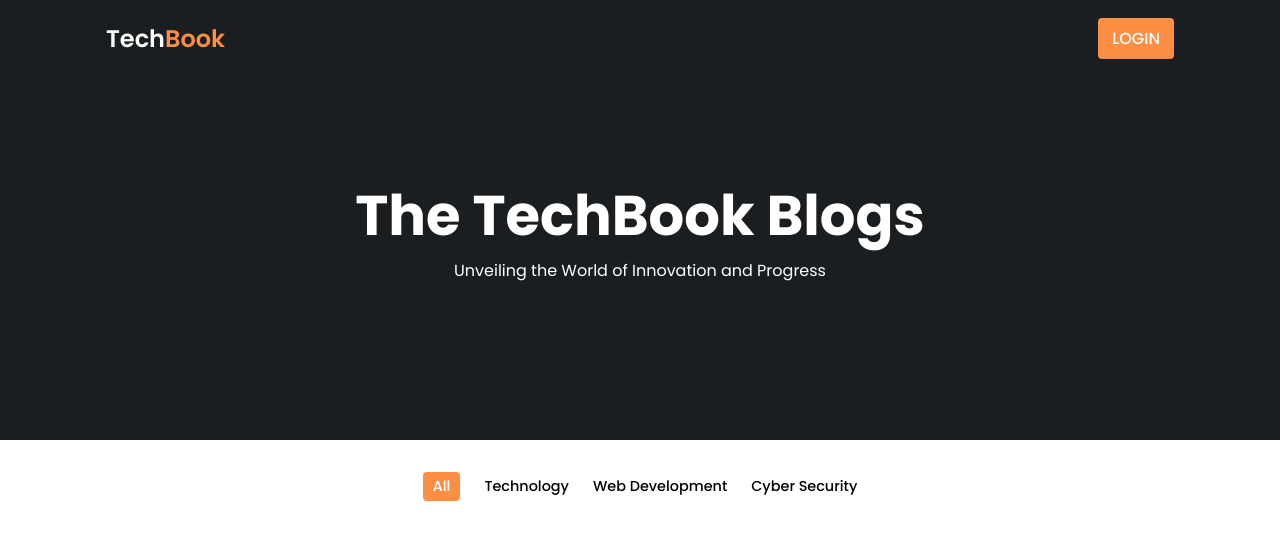
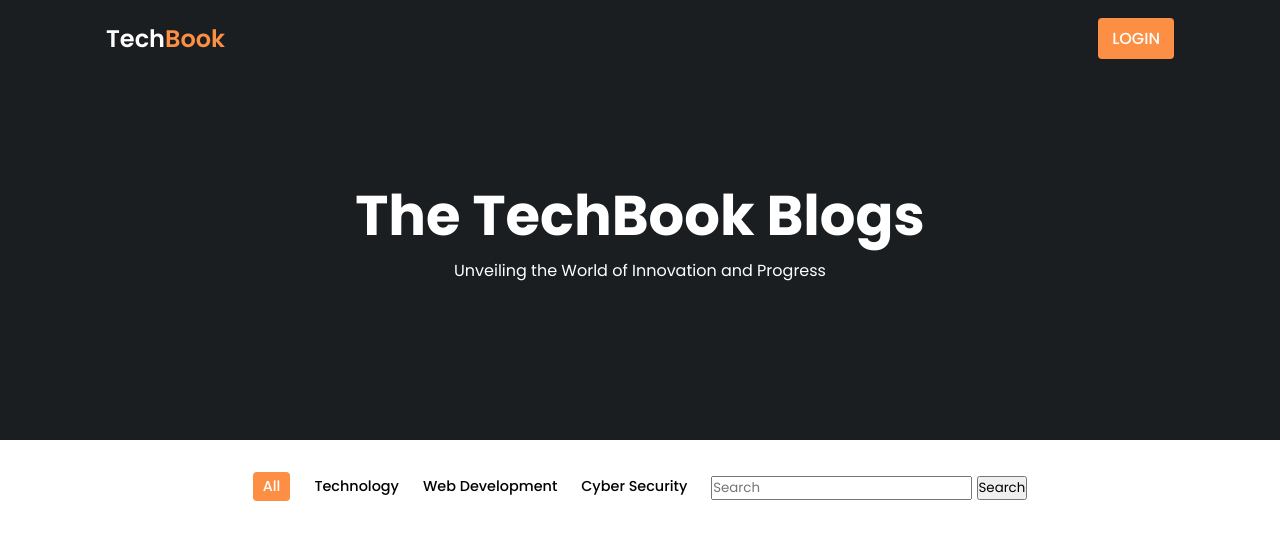
Before and after one commit to PranavNaik16/TechBook, a plain HTML site: page TechBook/index.html in a window 1280 px wide. Shown: the top 546 px of the page. Drawn offline with nearby package versions, Linux system fonts and the light colour scheme.

Commit message:
Update index.html

```diff
--- a/TechBook/index.html
+++ b/TechBook/index.html
@@ -37,6 +37,13 @@
             <span class="filter-item" data-filter="technology">Technology</span>
             <span class="filter-item" data-filter="webdevelopment">Web Development</span>
             <span class="filter-item" data-filter="cybersecurity">Cyber Security</span>
+
+            <!-- search bar -->
+            <div class="search-container">
+                <input type="text" placeholder="Search">
+                <button type="submit">Search</button>
+            </div>
+
         </div>
 
         <!-- Posts -->
```
